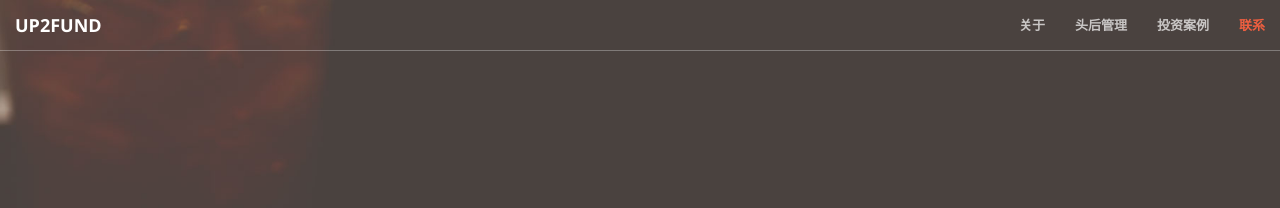
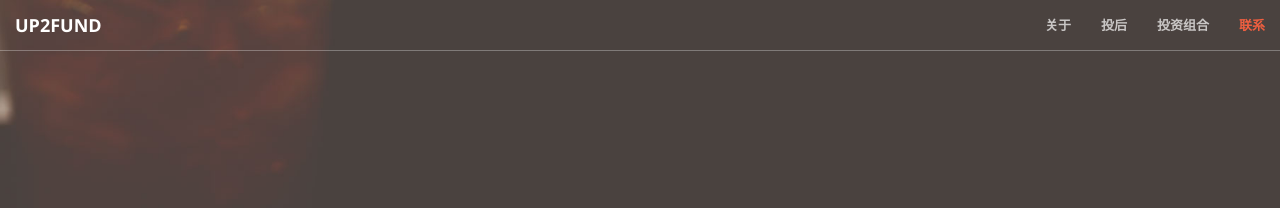
Before and after one commit to shawnall/shawnall.github.io, a Jekyll site: the page built from index.html, in a window 1280 px wide. Shown: the top 208 px of the page. Built offline with Jekyll 4.4.1, drawn with Linux system fonts in a browser that asks for light colours.

Commit message:
Update nav.html

```diff
--- a/_includes/nav.html
+++ b/_includes/nav.html
@@ -18,10 +18,10 @@
                     <a class="page-scroll" href="#about">关于</a>
                 </li>
                 <li>
-                    <a class="page-scroll" href="#services">头后管理</a>
+                    <a class="page-scroll" href="#services">投后</a>
                 </li>
                 <li>
-                    <a class="page-scroll" href="#portfolio">投资案例</a>
+                    <a class="page-scroll" href="#portfolio">投资组合</a>
                 </li>
                 <li>
                     <a class="page-scroll" href="#contact">联系</a>
```
